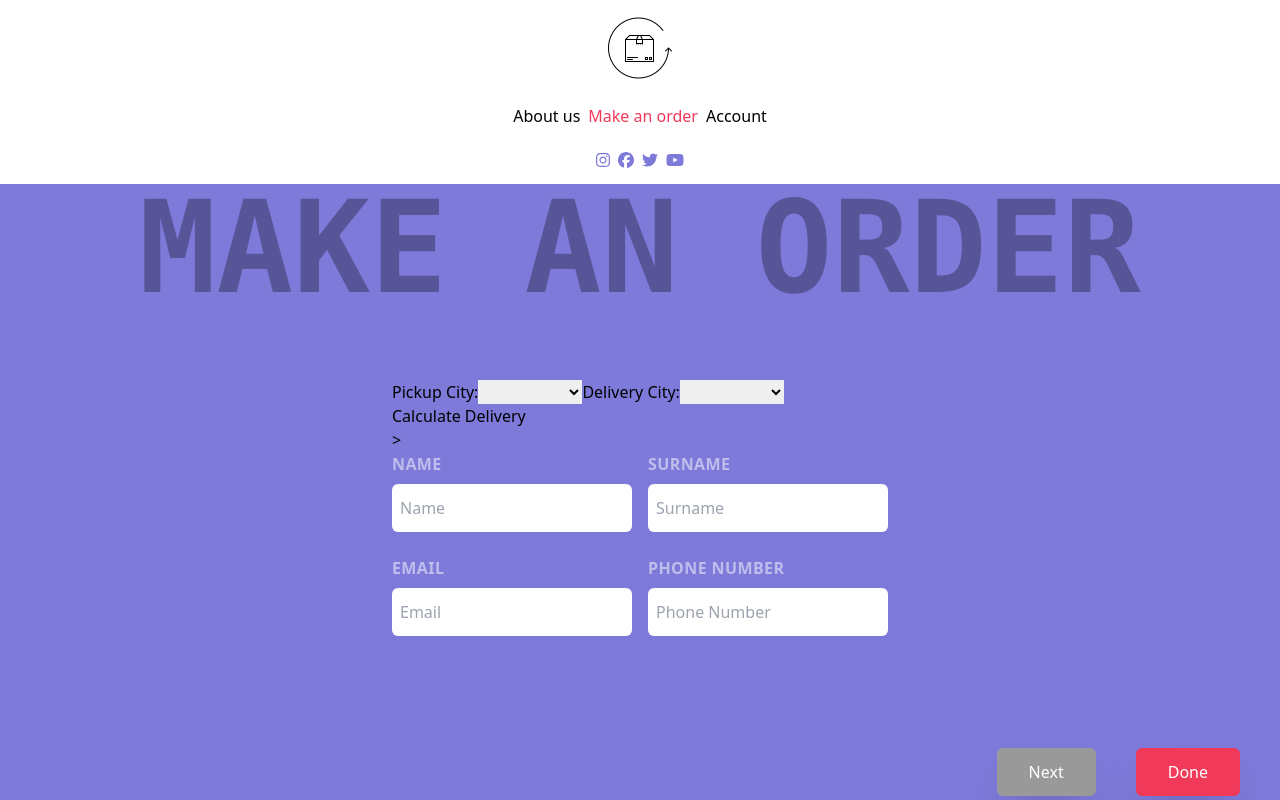
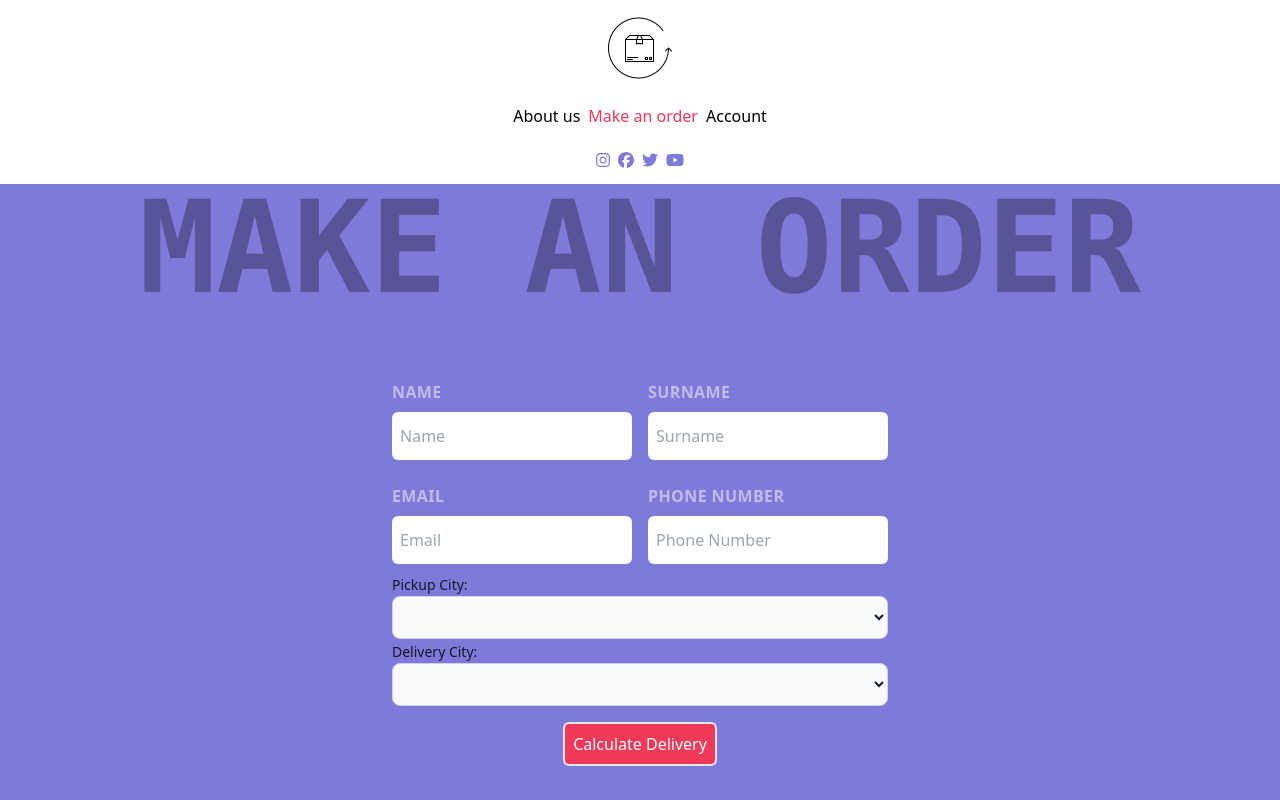
Before and after one commit to BoronenkoTimurs/ForMartinas, a Vue app: page /order in a window 1280 px wide. Shown: the top 800 px of the page. Built offline with nearby package versions, Linux system fonts and the light colour scheme.

Commit message:
Add styles

```diff
--- a/src/components/DeliveryCalculator.vue
+++ b/src/components/DeliveryCalculator.vue
@@ -1,20 +1,36 @@
 <template>
-    <div>
-      <label for="pickupCity">Pickup City:</label>
-      <select v-model="pickupCity" id="pickupCity">
+  <div class="mb-4">
+    <label
+      class="mr-3 mb-2 text-sm font-medium text-gray-900 dark:text-white"
+      for="pickupCity"
+      >Pickup City:</label
+    >
+    <select class="select" v-model="pickupCity" id="pickupCity">
       <option v-for="city in cities" :key="city">{{ city }}</option>
     </select>
 
-      <label for="deliveryCity">Delivery City:</label>
-      <select v-model="deliveryCity" id="deliveryCity">
+    <label
+      class="mb-2 text-sm font-medium text-gray-900 dark:text-white"
+      for="deliveryCity"
+      >Delivery City:</label
+    >
+    <select class="select" v-model="deliveryCity" id="deliveryCity">
       <option v-for="city in cities" :key="city">{{ city }}</option>
     </select>
 
-      <button @click="calculateDeliveryInfo">Calculate Delivery</button>
+    <button
+      class="bg-pink p-2 rounded-md text-white border-2 mx-auto flex mt-4 hover:bg-pinkHover"
+      @click="calculateDeliveryInfo"
+    >
+      Calculate Delivery
+    </button>
 
     <div v-if="deliveryInfo">
       <p>Estimated Distance: {{ deliveryInfo.distance.toFixed(2) }} km</p>
-        <p>Estimated Delivery Time: {{ deliveryInfo.deliveryTime.toFixed(2) }} hours</p>
+      <p>
+        Estimated Delivery Time:
+        {{ deliveryInfo.deliveryTime.toFixed(2) }} hours
+      </p>
     </div>
   </div>
 </template>
@@ -23,16 +39,23 @@
 export default {
   data() {
     return {
-        pickupCity: '',
-        deliveryCity: '',
-        cities: ['Riga', 'Daugavpils', 'Liepāja', 'Jelgava', 'Jūrmala', 'Ventspils', 'Rēzekne'],
+      pickupCity: "",
+      deliveryCity: "",
+      cities: [
+        "Riga",
+        "Daugavpils",
+        "Liepāja",
+        "Jelgava",
+        "Jūrmala",
+        "Ventspils",
+        "Rēzekne",
+      ],
       cityCoordinates: {
-
         Riga: [56.9496, 24.1052],
         Daugavpils: [55.8782, 26.6548],
         Liepāja: [56.5144, 21.0119],
-          Jelgava: [56.6500, 23.7128],
-          Jūrmala: [56.9475, 23.6160],
+        Jelgava: [56.65, 23.7128],
+        Jūrmala: [56.9475, 23.616],
         Ventspils: [57.3894, 21.5606],
         Rēzekne: [56.5097, 27.3243],
       },
@@ -50,7 +73,10 @@
 
       const a =
         Math.sin(dLat / 2) * Math.sin(dLat / 2) +
-          Math.cos(this.toRadians(lat1)) * Math.cos(this.toRadians(lat2)) * Math.sin(dLon / 2) * Math.sin(dLon / 2);
+        Math.cos(this.toRadians(lat1)) *
+          Math.cos(this.toRadians(lat2)) *
+          Math.sin(dLon / 2) *
+          Math.sin(dLon / 2);
 
       const c = 2 * Math.atan2(Math.sqrt(a), Math.sqrt(1 - a));
 
@@ -62,7 +88,7 @@
     },
     calculateDeliveryInfo() {
       if (!this.pickupCity || !this.deliveryCity) {
-          alert('Please select both pickup and delivery cities.');
+        alert("Please select both pickup and delivery cities.");
         return;
       }
 
@@ -70,7 +96,6 @@
       const deliveryCoord = this.cityCoordinates[this.deliveryCity];
 
       const distance = this.calculateDistance(pickupCoord, deliveryCoord);
-
 
       const deliveryTime = distance / 50;
 
--- a/src/components/login.vue
+++ b/src/components/login.vue
@@ -1,4 +1,4 @@
-<template>
+<!-- <template>
   <div class="h-screen">
     <div class="h-1/5 flex justify-center items-center">
       <div class="space-y-6">
@@ -147,4 +147,4 @@ export default {
     },
   },
 };
-</script>
+</script> -->
--- a/src/index.css
+++ b/src/index.css
@@ -3,7 +3,8 @@
 @tailwind utilities;
 
 @layer base {
-  .center {
+  .select {
+    @apply bg-gray-50 border border-gray-300 text-gray-900 text-sm rounded-lg focus:ring-blue-500 focus:border-blue-500 block w-full p-2.5 dark:bg-white dark:border-gray-600 dark:placeholder-gray-400 dark:text-gray-700 dark:focus:ring-blue-500 dark:focus:border-blue-500;
   }
   .linksOnHomePage {
     @apply text-center mb-4 w-48 px-4 py-2 text-white tracking-wider font-bold shadow-md;
--- a/src/views/OrderView.vue
+++ b/src/views/OrderView.vue
@@ -1,5 +1,4 @@
 <template>
-
   <main class="h-screen">
     <div class="bg-purple h-full">
       <p
@@ -8,10 +7,8 @@
         Make an order
       </p>
       <form
-
-        @submit.prevent="handleSubmit" class="my-7 max-w-xl mx-auto p-10 rounded-xl">
-
-        <DeliveryCalculator />
+        @submit.prevent="handleSubmit"
+        class="my-7 max-w-xl mx-auto p-10 rounded-xl"
       >
         <div class="grid grid-cols-2 gap-4">
           <div>
@@ -19,9 +16,9 @@
             <input
               placeholder="Name"
               class="input"
-              type="email"
+              type="text"
               required
-              v-model="email"
+              v-model="name"
             />
           </div>
           <div>
@@ -29,9 +26,9 @@
             <input
               placeholder="Surname"
               class="input"
-              type="password"
+              type="text"
               required
-              v-model="password"
+              v-model="surname"
             />
           </div>
           <div>
@@ -51,17 +48,11 @@
               class="input"
               type="password"
               required
-              v-model="password"
+              v-model="number"
             />
           </div>
-          <div>
-
-          </div>
-          <div>
-
-
-          </div>
         </div>
+        <DeliveryCalculator />
       </form>
       <div class="text-center flex place-content-end">
         <button
@@ -79,10 +70,8 @@
   </main>
 </template>
 
-
 <script>
-import DeliveryCalculator from '@/components/DeliveryCalculator.vue';
-
+import DeliveryCalculator from "@/components/DeliveryCalculator.vue";
 
 export default {
   components: {
```
Lines whose indentation alone changed are shown as unchanged.
